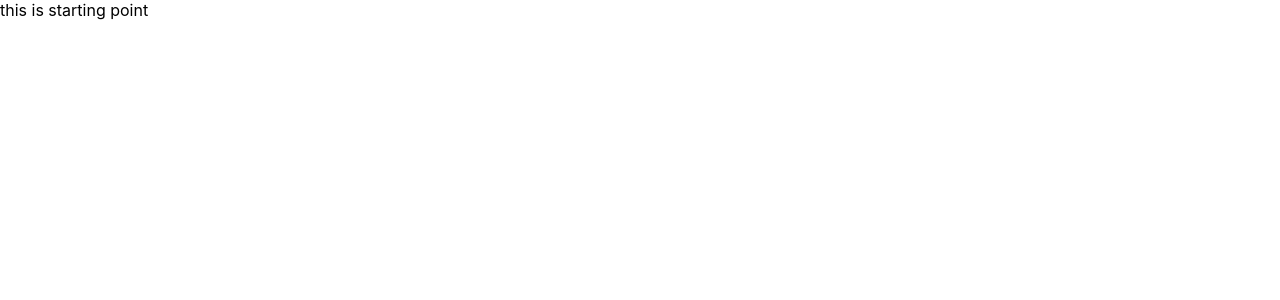
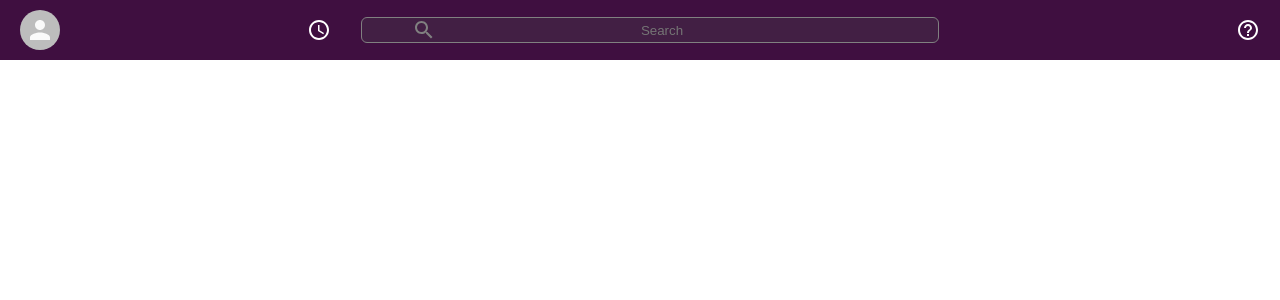
Before and after one commit to Shubham-Sati/slack-clone, a React (Create React App) app: page / in a window 1280 px wide. Shown: the top 300 px of the page. Built offline with nearby package versions, Linux system fonts and the light colour scheme.

Commit message:
Header Creted

```diff
--- a/package.json
+++ b/package.json
@@ -3,6 +3,8 @@
   "version": "0.1.0",
   "private": true,
   "dependencies": {
+    "@material-ui/core": "^4.12.4",
+    "@material-ui/icons": "^4.11.3",
     "@testing-library/jest-dom": "^5.16.4",
     "@testing-library/react": "^13.3.0",
     "@testing-library/user-event": "^13.5.0",
--- /dev/null
+++ b/src/App.css
@@ -0,0 +1,4 @@
+
+body{
+    --slack-color: #3f0f40;
+}
--- a/src/App.js
+++ b/src/App.js
@@ -1,12 +1,22 @@
+import React from "react";
+import './App.css';
 
+import Header from "./Components/Header";
+import Sidebar from "./Components/Sidebar";
 
 function App() {
   return (
     <div className="App">
-      <p>this is starting point</p>
       {/* Header */}
-      {/* sideBar */}
-      {/* React-Router -> chat screen */}
+      <Header />
+
+      <div className="app__body">
+          {/* sideBar */}
+          <Sidebar />
+
+
+          {/* React-Router -> chat screen */}
+      </div>
 
     </div>
   );
--- /dev/null
+++ b/src/Components/Header.css
@@ -0,0 +1,50 @@
+.header{
+    display: flex;
+    align-items: center;
+    justify-content: space-between;
+    padding: 10px 0;
+    background-color: var(--slack-color);
+    color: white;
+}
+
+.header__left{
+    flex: 0.3;
+    display: flex;
+    align-items: center;
+    margin-left: 20px;
+
+}
+
+.header__left > .MuiSvgIcon-root{
+    margin-left: auto;
+    margin-right: 30px;
+}
+
+.header__search{
+    flex: 0.4;
+    background-color: #421f44;
+    text-align: center;
+    display: flex;
+    padding: 0 50px;
+    color: gray;
+    border: 1px gray solid;
+    border-radius: 6px;
+}
+
+.header__search > input{
+    background-color: transparent;
+    border: none;
+    text-align: center;
+    min-width: 35vw;
+}
+
+.header__right{
+    flex: 0.3;
+    display: flex;
+    align-items: flex-end;
+}
+
+.header__right >.MuiSvgIcon-root{
+    margin-left: auto;
+    margin-right: 20px;
+}
--- /dev/null
+++ b/src/Components/Header.js
@@ -0,0 +1,37 @@
+import React from 'react'
+import './Header.css';
+import { Avatar } from "@material-ui/core";
+import AccessTimeIcon from '@material-ui/icons/AccessTime';
+import SearchIcon from '@material-ui/icons/Search';
+import HelpOutlineIcon from '@material-ui/icons/HelpOutline';
+
+function Header() {
+  return (
+    <div className="header">
+        <div className='header__left'>
+
+            {/* Avatars for logged in user */}
+            <Avatar
+                className='header__avatar'
+                alt='Shubham Sati'
+            />
+            {/* Time icon */}
+            <AccessTimeIcon />
+
+        </div>
+        <div className='header__search'>
+            {/* Search icon */}
+            <SearchIcon />
+
+            {/* Input */}
+            <input placeholder='Search'></input>
+        </div>
+        <div className='header__right'>
+            {/* help icon */}
+            <HelpOutlineIcon />
+        </div>
+    </div>
+  )
+}
+
+export default Header
--- /dev/null
+++ b/src/Components/Sidebar.js
@@ -0,0 +1,12 @@
+import React from 'react'
+import './Sidebar.css'
+
+function Sidebar() {
+  return (
+    <div className='sidebar'>
+
+    </div>
+  )
+}
+
+export default Sidebar
```
Also changed, not shown: src/Components/Sidebar.css (added), 1 other file (tests, documents, lock files or other folders).
